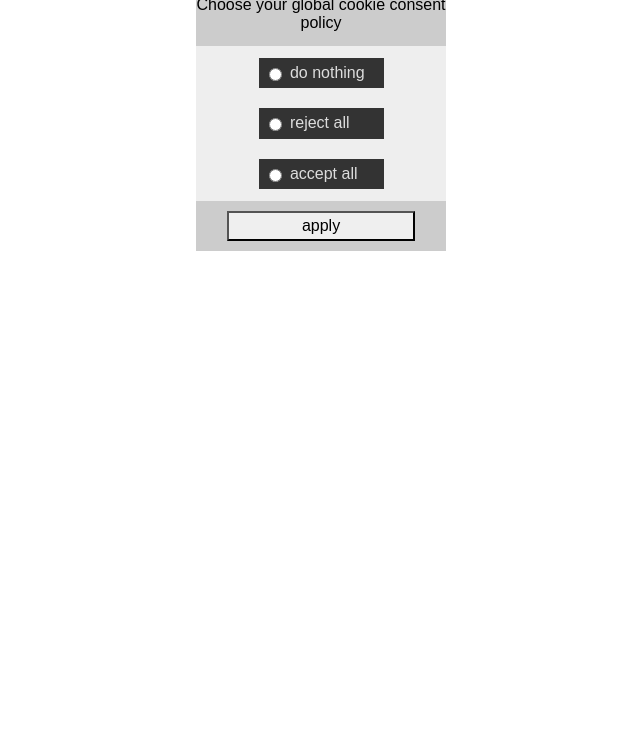
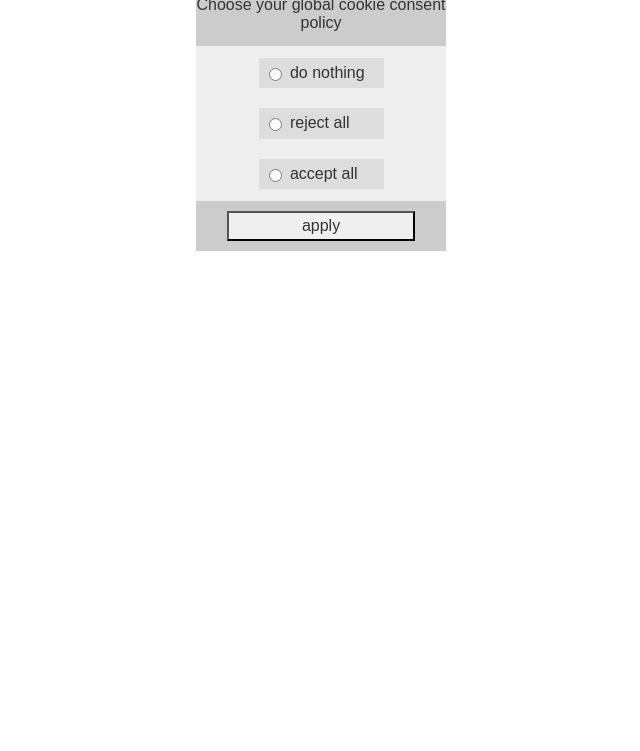
Before and after one commit to jeandeducla/consent-manager, a website built with Parcel: page src/popup/popup.html in a window 1280 px wide. Shown: the part 49-800 px from the top of the page, without its empty margins (319-959 px from the left). Built offline with nearby package versions, Linux system fonts and the light colour scheme; some packages are replaced by stand-ins of ours.

Commit message:
Clean up

```diff
--- a/src/popup/popup.css
+++ b/src/popup/popup.css
@@ -14,6 +14,7 @@ html, body {
   font: 1rem 'Fira Sans', sans-serif;
 }
 
+
 #popup-content {
   height: 100%;
 }
@@ -24,6 +25,7 @@ html, body {
   margin: auto;
   font: 1.5rem 'Mono', sans-serif;
   background-color: var(--grey-3);
+  color: var(--grey-5);
   font-weight: bold;
   display: flex;
   justify-content: space-around;
@@ -39,7 +41,6 @@ html, body {
 
 form {
   height: 85%;
-  /* border: 3px solid grey; */
 }
 
 #form-content {
@@ -48,20 +49,18 @@ form {
   background-color: var(--grey-1);
   display: flex;
   flex-direction: column;
-  /* border: 3px solid blue; */
 }
 
 
 #form-title {
-  /*border: 3px solid cyan;*/
   height: 20%;
   background-color: var(--grey-3);
+  color: var(--grey-5);
 }
 
 #form-title > p {
   height: 100%;
   margin: auto;
-  /* border: 3px solid red; */
   text-align: center;
 }
 
@@ -75,28 +74,39 @@ form {
   display: flex;
   flex-direction: column;
   justify-content: space-around;
-  /* border: 3px solid green; */
 }
 
 #input-form > div {
   width: 50%;
   height: 20%;
   margin: auto;
-  color: var(--grey-2);
-  background-color: var(--grey-5);
+  color: var(--grey-5);
+  background-color: var(--grey-2);
   display: flex;
   flex-direction: row;
   justify-content: flex-start;
   align-items: center;
+  cursor: pointer;
+}
+
+#input-form > div:hover {
+  color: var(--grey-5);
+  background-color: var(--grey-4);
+}
+
+#input-form > div:focus-within {
+  color: var(--grey-1);
+  background-color: var(--grey-5);
 }
 
 #input-form > div > input {
-  border: 1px solid blue;
   width: 20%;
+  cursor: pointer;
 }
 
 #input-form > div > label {
   width: 80%;
+  cursor: pointer;
 }
 
 
@@ -108,12 +118,12 @@ form {
   display: flex;
   flex-direction: column;
   justify-content: center;
-  /* border: 3px solid cyan; */
 }
 
 button {
   width: 75%;
   margin: auto;
+  color: var(--grey-5);
   padding: 4px;
   text-align: center;
   font-size: 1em;
```
